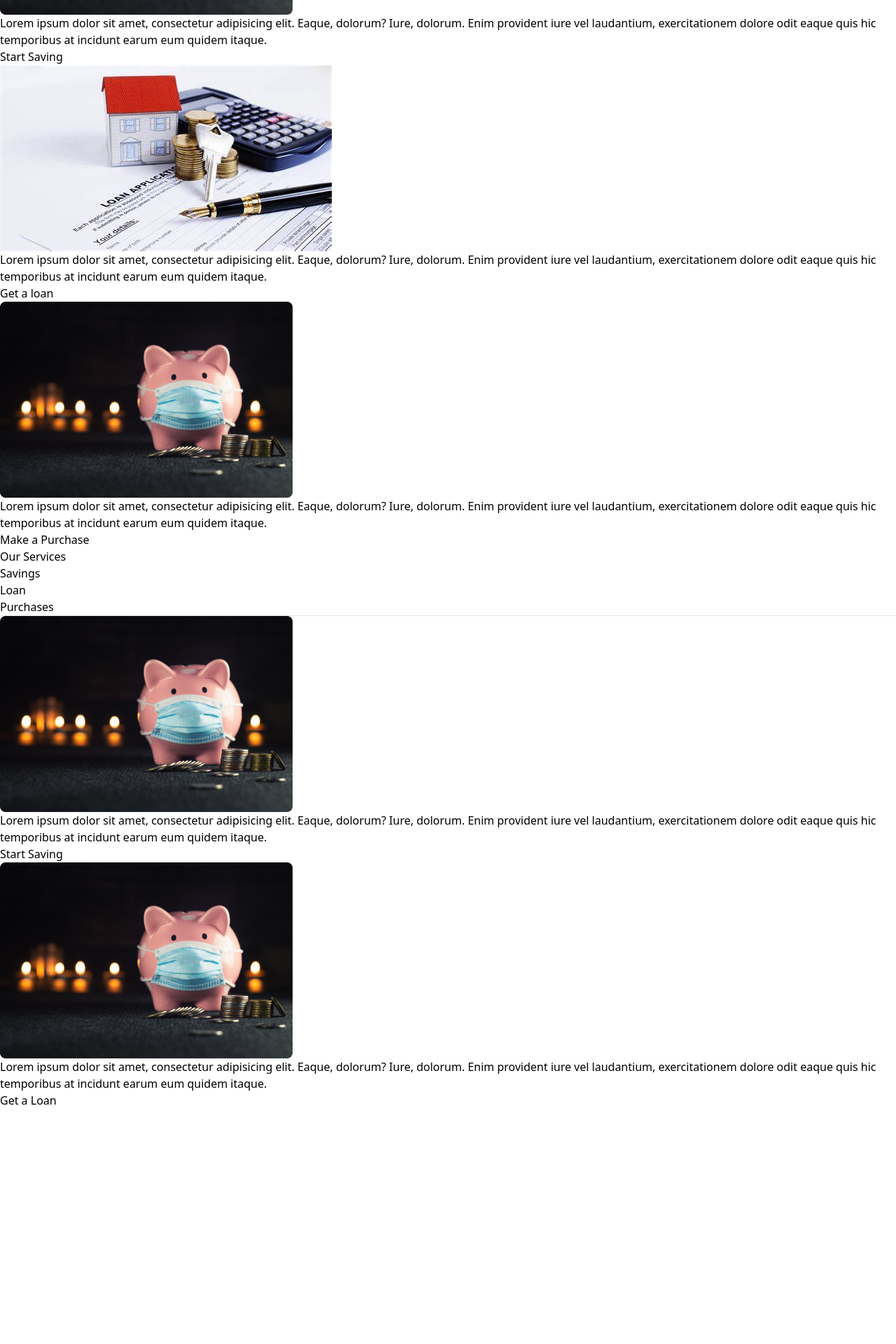
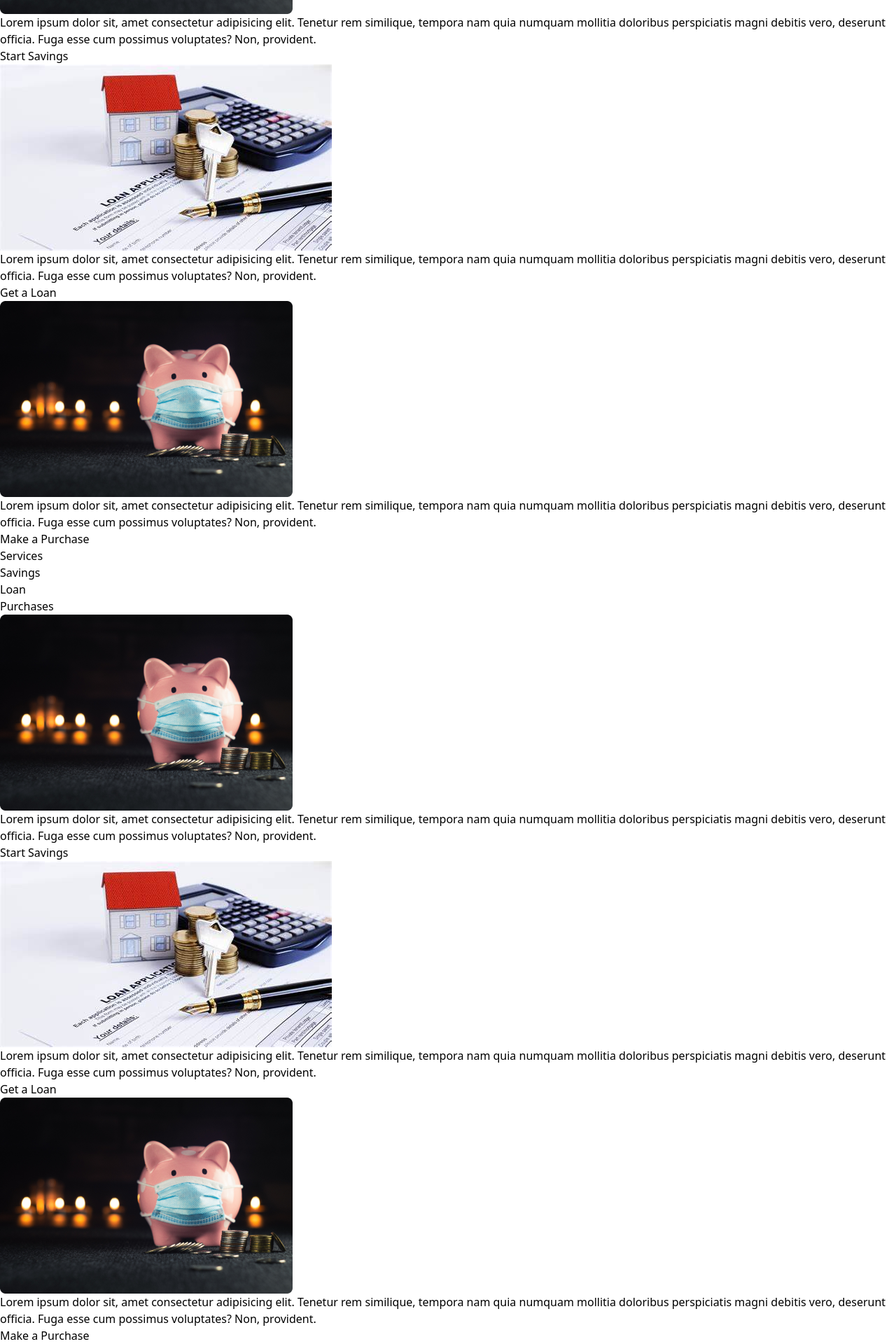
Before and after one commit to adepoju-oluwatobi/cooperative-portal-frontend, a React (Vite) app: page / in a window 1280 px wide. Shown: the part 3084-5004 px from the top of the page at 70% size. Before the commit the page ends 4668 px from the top, so only its background shows below. Built offline with nearby package versions, Linux system fonts and the light colour scheme.

Commit message:
fixed the desktop services view

```diff
--- a/src/components/Services.jsx
+++ b/src/components/Services.jsx
@@ -11,7 +11,7 @@ function Services() {
     let p = document.getElementById('p')
 
     function savings(){
-        card_1 = document.getElementById('card-1').style.display = "initial"
+        card_1 = document.getElementById('card-1').style.display = ""
         card_2 = document.getElementById('card-2').style.display = "none"
         card_3 = document.getElementById('card-3').style.display = "none"
         s = document.getElementById('s').style.background = "#8EAC90"
@@ -25,7 +25,7 @@ function Services() {
     }
 
     function loan(){
-        card_2 = document.getElementById('card-2').style.display = "initial"
+        card_2 = document.getElementById('card-2').style.display = "flex"
         card_1 = document.getElementById('card-1').style.display = "none"
         card_3 = document.getElementById('card-3').style.display = "none"
         s = document.getElementById('s').style.background = "none"
@@ -39,7 +39,7 @@ function Services() {
     function purchase(){
         card_1 = document.getElementById('card-1').style.display = "none"
         card_2 = document.getElementById('card-2').style.display = "none"
-        card_3 = document.getElementById('card-3').style.display = "initial"
+        card_3 = document.getElementById('card-3').style.display = "flex"
         s = document.getElementById('s').style.background = "none"
         s = document.getElementById('s').style.color = "black"
         l = document.getElementById('l').style.background = "none"
@@ -48,126 +48,50 @@ function Services() {
         p = document.getElementById('p').style.color = "white"
 
     }
+  return (
+    <div className='hidden md:block'>
+        <p className='md:text-3xl md:mt-4 font-bold text-center'>Services</p>
 
-  return (
-  <div>
-     <div className='md:hidden'>
-    {/**Mobile view */}
-        <p className='font-bold text-3xl p-4 text-center'>Our Services</p>
-        {/**Tab menu */}
-        <div className='px-4 flex items-center gap-2 justify-center'>
-            <div id='s' className='bg-[#8EAC90] text-white text-xs cursor-pointer py-2 px-4 w-[120px] text-center rounded-lg' onClick={savings}>Savings</div>
-            <div id='l' className=' text-black text-xs cursor-pointer py-2 px-4 w-[120px] text-center rounded-lg' onClick={loan}>Loan</div>
-            <div id='p' className=' text-black text-xs cursor-pointer py-2 px-4 w-[120px] text-center rounded-lg' onClick={purchase}>Purchases</div>
-        </div>
-        {/**horizontal line */}
-        <div className='w-[60%] m-auto mt-4'>
-            <hr></hr>
-        </div>
-        {/**tab card 1 */}
-        <div className='p-4 w-[100%] m-auto' id='card-1'>
-            <div>
-                <img className='services-img' src={SavingsImg} alt=""></img>
-            </div>
-            <div className=''>
-            <div className='mt-4'>
-                <p className='text-xs w-[50ch] m-auto text-center'>
-                    Lorem ipsum dolor sit amet, consectetur adipisicing elit. Eaque, dolorum? Iure, dolorum. Enim provident iure vel laudantium, exercitationem dolore odit eaque quis hic temporibus at incidunt earum eum quidem itaque.
-                </p>
-            </div>
-            <div className='w-fit m-auto'>
-                <button className='bg-black text-white py-2 px-4 w-[fit] text-center rounded-lg mt-4 ml-'>Start Saving</button>
-            </div>
-            </div>
-        </div>
-         {/**tab card 2 */}
-         <div className='p-4 w-[100%] m-auto hidden' id='card-2'>
-            <div>
-                <img className='services-img' src={LoanImg} alt=""></img>
-            </div>
-            <div className=''>
-            <div className='mt-4'>
-                <p className='text-xs w-[50ch] m-auto text-center'>
-                    Lorem ipsum dolor sit amet, consectetur adipisicing elit. Eaque, dolorum? Iure, dolorum. Enim provident iure vel laudantium, exercitationem dolore odit eaque quis hic temporibus at incidunt earum eum quidem itaque.
-                </p>
-            </div>
-            <div className='w-fit m-auto'>
-                <button className='bg-black text-white py-2 px-4 w-[fit] text-center rounded-lg mt-4 ml-'>Get a loan</button>
-            </div>
-            </div>
-        </div>
-        {/**tab card 3 */}
-        <div className='p-4 w-[100%] m-auto hidden' id='card-3'>
-            <div>
-                <img className='services-img' src={SavingsImg} alt=""></img>
-            </div>
-            <div className=''>
-            <div className='mt-4'>
-                <p className='text-xs w-[50ch] m-auto text-center'>
-                    Lorem ipsum dolor sit amet, consectetur adipisicing elit. Eaque, dolorum? Iure, dolorum. Enim provident iure vel laudantium, exercitationem dolore odit eaque quis hic temporibus at incidunt earum eum quidem itaque.
-                </p>
-            </div>
-            <div className='w-fit m-auto'>
-                <button className='bg-black text-white py-2 px-4 w-[fit] text-center rounded-lg mt-4 ml-'>Make a Purchase</button>
-            </div>
-            </div>
-        </div>
-   </div>
-    {/**End of mobile view */}
-
-             {/**Begining of medium view */}
-             <div className='hidden md:block'>
-             <p className='font-bold text-3xl p-4 text-center'>Our Services</p>
-             {/**Tab menu */}
-            <div className='px-4 flex items-center gap-2 justify-center'>
-            <div className='bg-black text-white text-xs cursor-pointer py-2 px-4 w-[120px] text-center rounded-lg' onClick={savings}>Savings</div>
-            <div className='bg-black text-white text-xs cursor-pointer py-2 px-4 w-[120px] text-center rounded-lg' onClick={loan}>Loan</div>
-            <div className='bg-black text-white text-xs cursor-pointer py-2 px-4 w-[120px] text-center rounded-lg' onClick={purchase}>Purchases</div>
-        </div>
-        {/**horizontal line */}
-        <div className='w-[60%] m-auto mt-4'>
-            <hr></hr>
+        <div className='flex gap-4 justify-center mt-2'>
+            <div className='service-tab-title text-white bg-black'
+            id='s' onClick={savings}>Savings</div>
+            <div className='service-tab-title text-black border-b border-black' id='l' onClick={loan}>Loan</div>
+            <div className='service-tab-title text-black border-b border-black' id='p' onClick={purchase}>Purchases</div>
         </div>
 
+        <div className='p-4 md:flex justify-center' id='card-1'>
+            <div><img className='services-img' src={SavingsImg} alt="" /></div>
+            <div className='pl-4 flex flex-col justify-between items-center md:items-start gap-4'>
                 <div>
-        {/**Card 1 */}
-       <div className='p-4 w-[100%] flex justify-center' id='card-1'>
-            <div>
-                <img className='services-img' src={SavingsImg} alt=""></img>
+                    <p className='w-[40ch] text-center md:text-left text-xs md:text-sm mt-4'>Lorem ipsum dolor sit, amet consectetur adipisicing elit. Tenetur rem similique, tempora nam quia numquam mollitia doloribus perspiciatis magni debitis vero, deserunt officia. Fuga esse cum possimus voluptates? Non, provident.</p>
                 </div>
-            <div className=''>
-            <div className='mt-4'>
-                <p className='text-xs w-[50ch] m-auto pl-4'>
-                    Lorem ipsum dolor sit amet, consectetur adipisicing elit. Eaque, dolorum? Iure, dolorum. Enim provident iure vel laudantium, exercitationem dolore odit eaque quis hic temporibus at incidunt earum eum quidem itaque.
-                </p>
-            </div>
-            <div className='w-fit pl-4 mt-4'>
-                <button className='bg-black text-white py-2 px-4 w-[fit] text-center rounded-lg'>Start Saving</button>
-            </div>
+                <div><button className='service-tab-title bg-black text-white'>Start Savings</button></div>
             </div>
         </div>
 
-        {/**card 2 */}
-        <div className='p-4 w-[100%] justify-center hidden' id='card-2'>
+        <div className='p-4 justify-center hidden' id='card-2'>
+            <div><img className='services-img'  src={LoanImg} alt="" /></div>
+            <div className='pl-4 flex flex-col justify-between items-center md:items-start gap-4'>
                 <div>
-                <img className='services-img' src={SavingsImg} alt=""></img>
+                    <p className='w-[40ch] text-center md:text-left text-xs md:text-sm mt-4'>Lorem ipsum dolor sit, amet consectetur adipisicing elit. Tenetur rem similique, tempora nam quia numquam mollitia doloribus perspiciatis magni debitis vero, deserunt officia. Fuga esse cum possimus voluptates? Non, provident.</p>
                 </div>
-            <div className=''>
-            <div className='mt-4'>
-                <p className='text-xs w-[50ch] m-auto pl-4'>
-                    Lorem ipsum dolor sit amet, consectetur adipisicing elit. Eaque, dolorum? Iure, dolorum. Enim provident iure vel laudantium, exercitationem dolore odit eaque quis hic temporibus at incidunt earum eum quidem itaque.
-                </p>
-            </div>
-            <div className='w-fit pl-4 mt-4'>
-                <button className='bg-black text-white py-2 px-4 w-[fit] text-center rounded-lg'>Get a Loan</button>
+                <div><button className='service-tab-title bg-black text-white'>Get a Loan</button></div>
             </div>
         </div>
+
+
+        <div className='p-4 justify-center flex-row hidden' id='card-3'>
+            <div><img className='services-img' src={SavingsImg} alt="" /></div>
+            <div className='pl-4 flex flex-col justify-between items-center md:items-start gap-4'>
+                <div>
+                    <p className='w-[40ch] text-center md:text-left text-xs md:text-sm mt-4'>Lorem ipsum dolor sit, amet consectetur adipisicing elit. Tenetur rem similique, tempora nam quia numquam mollitia doloribus perspiciatis magni debitis vero, deserunt officia. Fuga esse cum possimus voluptates? Non, provident.</p>
+                </div>
+                <div><button className='service-tab-title bg-black text-white hover:bg-green-700'>Make a Purchase</button></div>
             </div>
         </div>
 
 
     </div>
-  </div>
   )
 }
 
--- /dev/null
+++ b/src/components/ServicesMobile.jsx
@@ -0,0 +1,98 @@
+import React from 'react'
+import SavingsImg from '../assets/savings-img.png'
+import LoanImg from "../assets/loan-img.jpg"
+
+function ServicesMobile() {
+    let Mcard_1 = document.getElementById('Mcard-1')
+    let Mcard_2 = document.getElementById('Mcard-2')
+    let Mcard_3 = document.getElementById('Mcard-3')
+    let Ms = document.getElementById('Ms')
+    let Ml = document.getElementById('Ml')
+    let Mp = document.getElementById('Mp')
+
+    function savings(){
+        Mcard_1 = document.getElementById('Mcard-1').style.display = "initial"
+        Mcard_2 = document.getElementById('Mcard-2').style.display = "none"
+        Mcard_3 = document.getElementById('Mcard-3').style.display = "none"
+        Ms = document.getElementById('Ms').style.background = "#8EAC90"
+        Ms = document.getElementById('Ms').style.color = "white"
+        Ml = document.getElementById('Ml').style.background = "none"
+        Ml = document.getElementById('Ml').style.color = "black"
+        Mp = document.getElementById('Mp').style.background = "none"
+        Mp = document.getElementById('Mp').style.color = "black"
+
+
+    }
+
+    function loan(){
+        Mcard_2 = document.getElementById('Mcard-2').style.display = "initial"
+        Mcard_1 = document.getElementById('Mcard-1').style.display = "none"
+        Mcard_3 = document.getElementById('Mcard-3').style.display = "none"
+        Ms = document.getElementById('Ms').style.background = "none"
+        Ms = document.getElementById('Ms').style.color = "black"
+        Ml = document.getElementById('Ml').style.background = "#8EAC90"
+        Ml = document.getElementById('Ml').style.color = "white"
+        Mp = document.getElementById('Mp').style.background = "none"
+        Mp = document.getElementById('Mp').style.color = "black"
+    }
+
+    function purchase(){
+        Mcard_1 = document.getElementById('Mcard-1').style.display = "none"
+        Mcard_2 = document.getElementById('Mcard-2').style.display = "none"
+        Mcard_3 = document.getElementById('Mcard-3').style.display = "initial"
+        Ms = document.getElementById('Ms').style.background = "none"
+        Ms = document.getElementById('Ms').style.color = "black"
+        Ml = document.getElementById('Ml').style.background = "none"
+        Ml = document.getElementById('Ml').style.color = "black"
+        Mp = document.getElementById('Mp').style.background = "#8EAC90"
+        Mp = document.getElementById('Mp').style.color = "white"
+
+    }
+  return (
+    <div className='md:hidden'>
+        <p className='md:text-3xl md:mt-4 font-bold text-center'>Services</p>
+
+        <div className='flex gap-4 justify-center mt-2'>
+            <div className='service-tab-title text-white bg-black'
+            id='Ms' onClick={savings}>Savings</div>
+            <div className='service-tab-title text-black border-b border-black' id='Ml' onClick={loan}>Loan</div>
+            <div className='service-tab-title text-black border-b border-black' id='Mp' onClick={purchase}>Purchases</div>
+        </div>
+
+        <div className='p-4 md:flex justify-center' id='Mcard-1'>
+            <div><img className='services-img' src={SavingsImg} alt="" /></div>
+            <div className='pl-4 flex flex-col justify-between items-center md:items-start gap-4'>
+                <div>
+                    <p className='w-[40ch] text-center md:text-left text-xs md:text-sm mt-4'>Lorem ipsum dolor sit, amet consectetur adipisicing elit. Tenetur rem similique, tempora nam quia numquam mollitia doloribus perspiciatis magni debitis vero, deserunt officia. Fuga esse cum possimus voluptates? Non, provident.</p>
+                </div>
+                <div><button className='service-tab-title bg-black text-white'>Start Savings</button></div>
+            </div>
+        </div>
+
+        <div className='p-4 justify-center hidden' id='Mcard-2'>
+            <div><img className='services-img'  src={LoanImg} alt="" /></div>
+            <div className='pl-4 flex flex-col justify-between items-center md:items-start gap-4'>
+                <div>
+                    <p className='w-[40ch] text-center md:text-left text-xs md:text-sm mt-4'>Lorem ipsum dolor sit, amet consectetur adipisicing elit. Tenetur rem similique, tempora nam quia numquam mollitia doloribus perspiciatis magni debitis vero, deserunt officia. Fuga esse cum possimus voluptates? Non, provident.</p>
+                </div>
+                <div><button className='service-tab-title bg-black text-white'>Get a Loan</button></div>
+            </div>
+        </div>
+
+
+        <div className='p-4 justify-center flex-row hidden' id='Mcard-3'>
+            <div><img className='services-img' src={SavingsImg} alt="" /></div>
+            <div className='pl-4 flex flex-col justify-between items-center md:items-start gap-4'>
+                <div>
+                    <p className='w-[40ch] text-center md:text-left text-xs md:text-sm mt-4'>Lorem ipsum dolor sit, amet consectetur adipisicing elit. Tenetur rem similique, tempora nam quia numquam mollitia doloribus perspiciatis magni debitis vero, deserunt officia. Fuga esse cum possimus voluptates? Non, provident.</p>
+                </div>
+                <div><button className='service-tab-title bg-black text-white hover:bg-green-700'>Make a Purchase</button></div>
+            </div>
+        </div>
+
+
+    </div>
+  )
+}
+
+export default ServicesMobile
--- a/src/index.css
+++ b/src/index.css
@@ -35,6 +35,10 @@
         @apply w-[90%] md:w-[425px] bg-black bg-opacity-50 rounded-lg p-8 h-fit m-auto
     }
     .services-img{
-        @apply w-[280px] h-[200px] m-auto rounded-lg shadow-black
+        @apply w-[280px]  h-[200px]  m-auto rounded-lg shadow-black
+    }
+    .service-tab-title
+    {
+        @apply rounded-lg text-sm px-4 py-2 text-center md:w-[150px]
     }
 }
--- a/src/pages/HomePage.jsx
+++ b/src/pages/HomePage.jsx
@@ -1,6 +1,7 @@
 import React from 'react'
 import Services from '../components/Services'
 import Header from '../components/Header'
+import ServicesMobile from '../components/ServicesMobile'
 
 function HomePage() {
   return (
@@ -19,6 +20,7 @@ function HomePage() {
       <p className='hero-btn cursor-pointer'>Become a Member</p>
     </div>
     <Services />
+    <ServicesMobile />
     </div>
   )
 }
```
Lines whose indentation alone changed are shown as unchanged.
